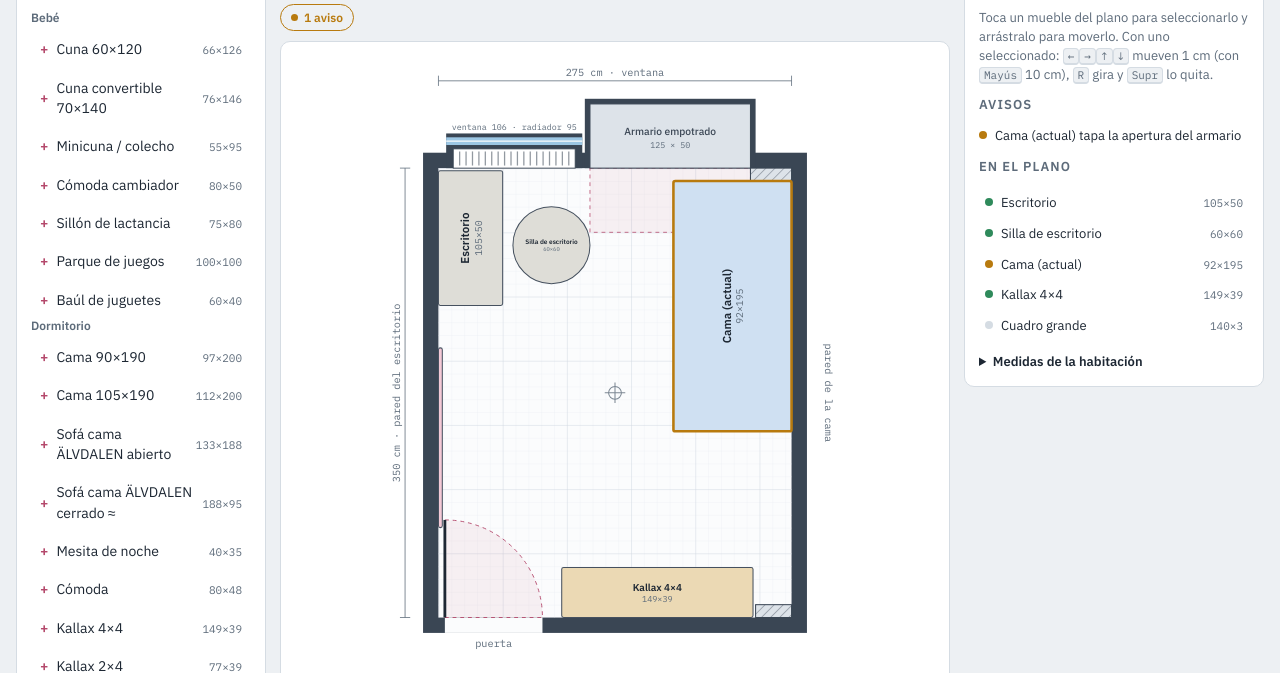
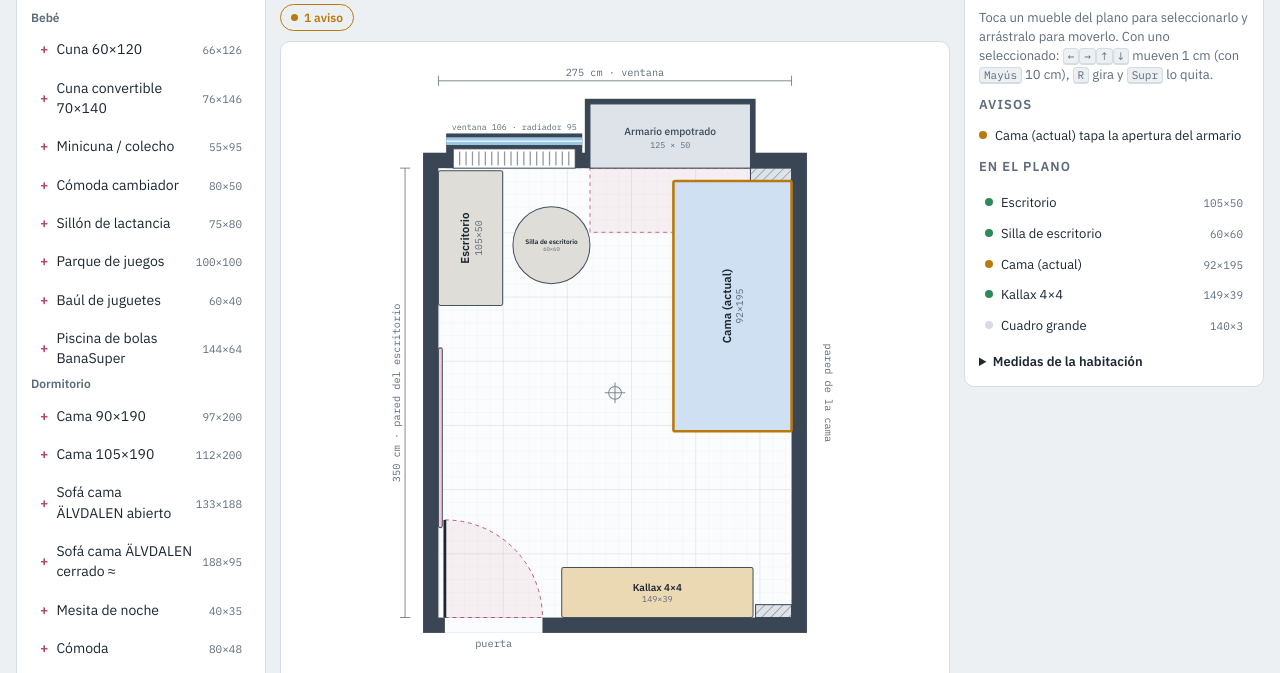
Before and after one commit to BenAbi/baby-room, a plain HTML site: page index.html in a window 1280 px wide. Shown: the part 121-794 px from the top of the page. Drawn offline with nearby package versions, Linux system fonts and the light colour scheme.

Commit message:
Añadir piscina de bolas BanaSuper al catálogo

```diff
--- a/index.html
+++ b/index.html
@@ -301,7 +301,8 @@ const CATALOG=[
     {name:'Cómoda cambiador',w:80,d:50,h:95,color:'sand'},
     {name:'Sillón de lactancia',w:75,d:80,h:100,color:'sage'},
     {name:'Parque de juegos',w:100,d:100,h:70,color:'sky'},
-    {name:'Baúl de juguetes',w:60,d:40,h:45,color:'lilac'}
+    {name:'Baúl de juguetes',w:60,d:40,h:45,color:'lilac'},
+    {name:'Piscina de bolas BanaSuper',w:144,d:64,h:30,color:'stone'}
   ]},
   {group:'Dormitorio',items:[
     {name:'Cama 90×190',w:97,d:200,h:45,color:'sky'},
```
